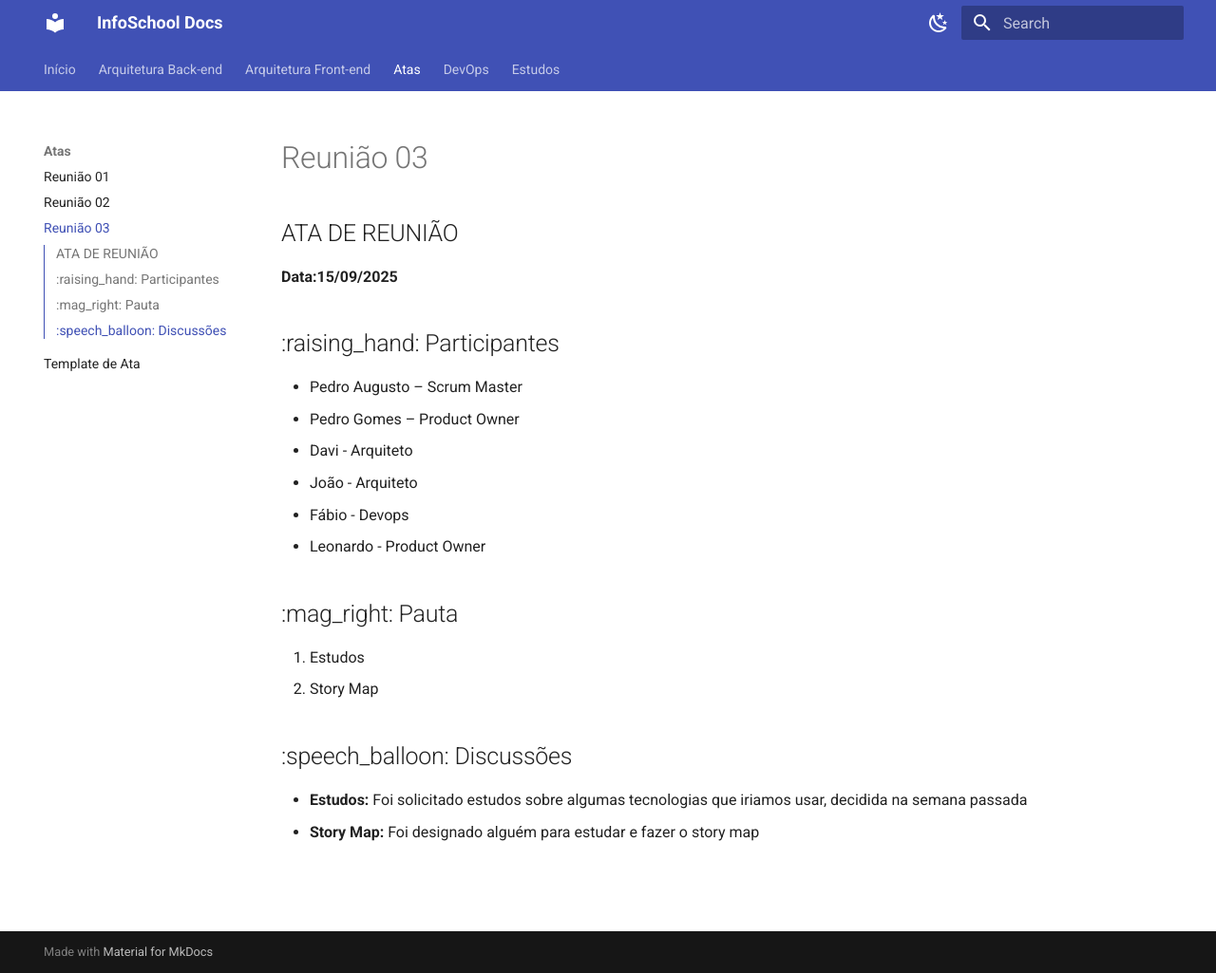
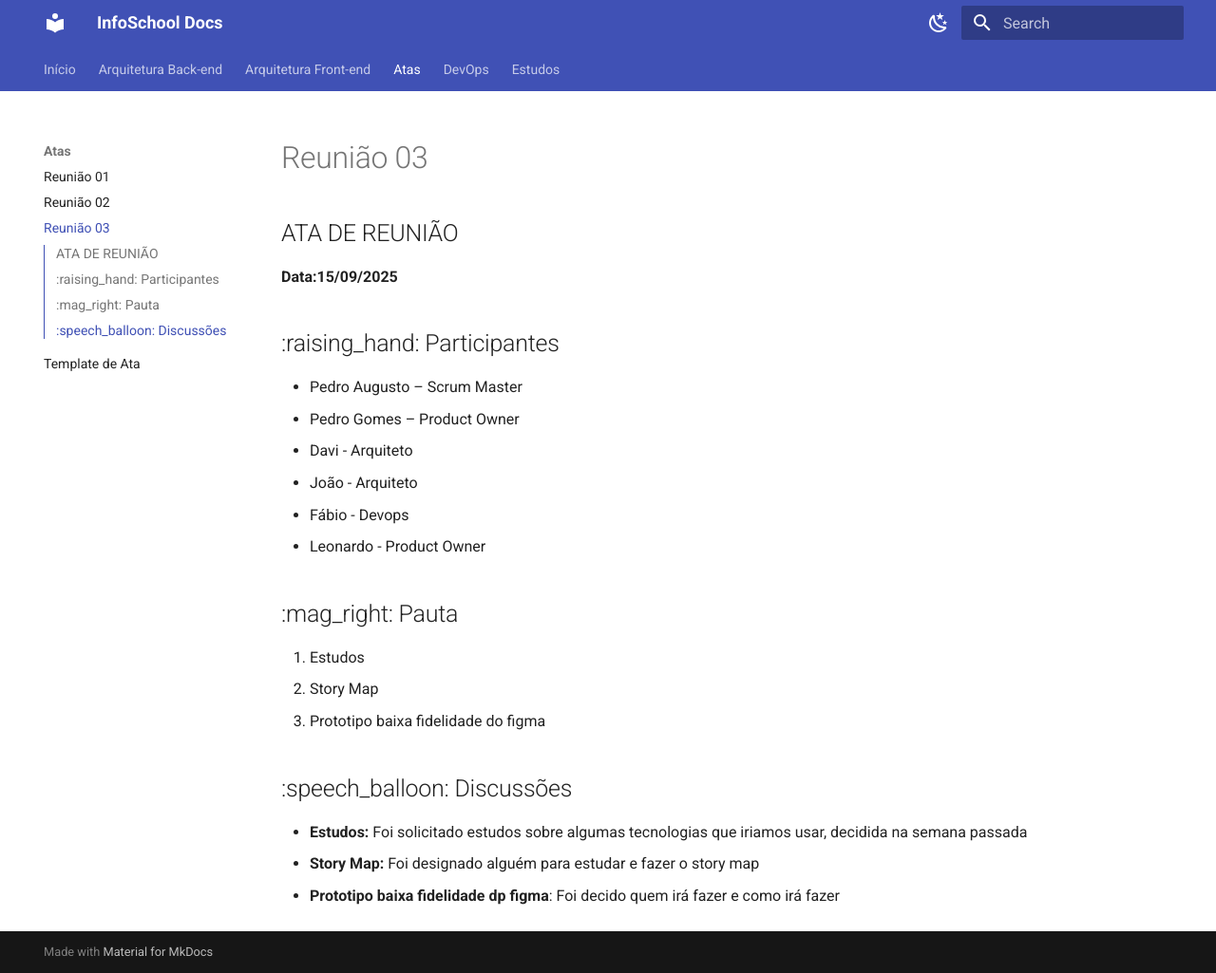
Before and after one commit to unb-mds/2025-2-InfoSchool, an MkDocs documentation site: the page built from docs/atas/ata_reuniao_03.md, in a window 1280 px wide and 1025 px high. Shown: the whole window at 95% size. Built offline with MkDocs 1.6.1 and Material for MkDocs 9.7.7, drawn with Linux system fonts in a browser that asks for light colours.

Commit message:
docs(readme): atualizado ata da reunião 3

```diff
--- a/docs/atas/ata_reuniao_03.md
+++ b/docs/atas/ata_reuniao_03.md
@@ -18,9 +18,11 @@ ATA DE REUNIÃO
 
 1. Estudos
 2. Story Map
+3. Prototipo baixa fidelidade do figma
 
 :speech_balloon: Discussões
 -
 
 - **Estudos:** Foi solicitado estudos sobre algumas tecnologias que iriamos usar, decidida na semana passada
 - **Story Map:** Foi designado alguém para estudar e fazer o story map
+- **Prototipo baixa fidelidade dp figma**: Foi decido quem irá fazer e como irá fazer
```
